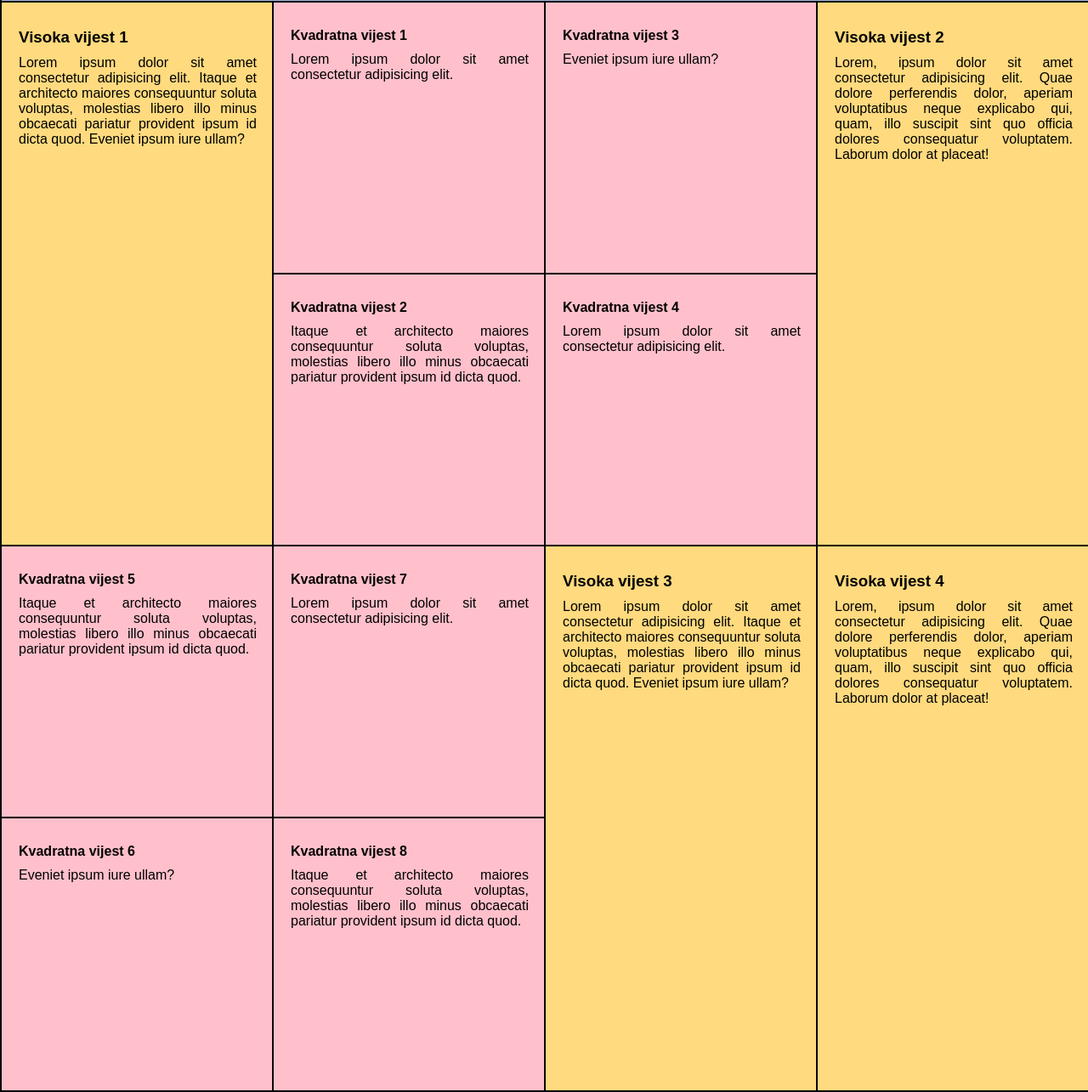
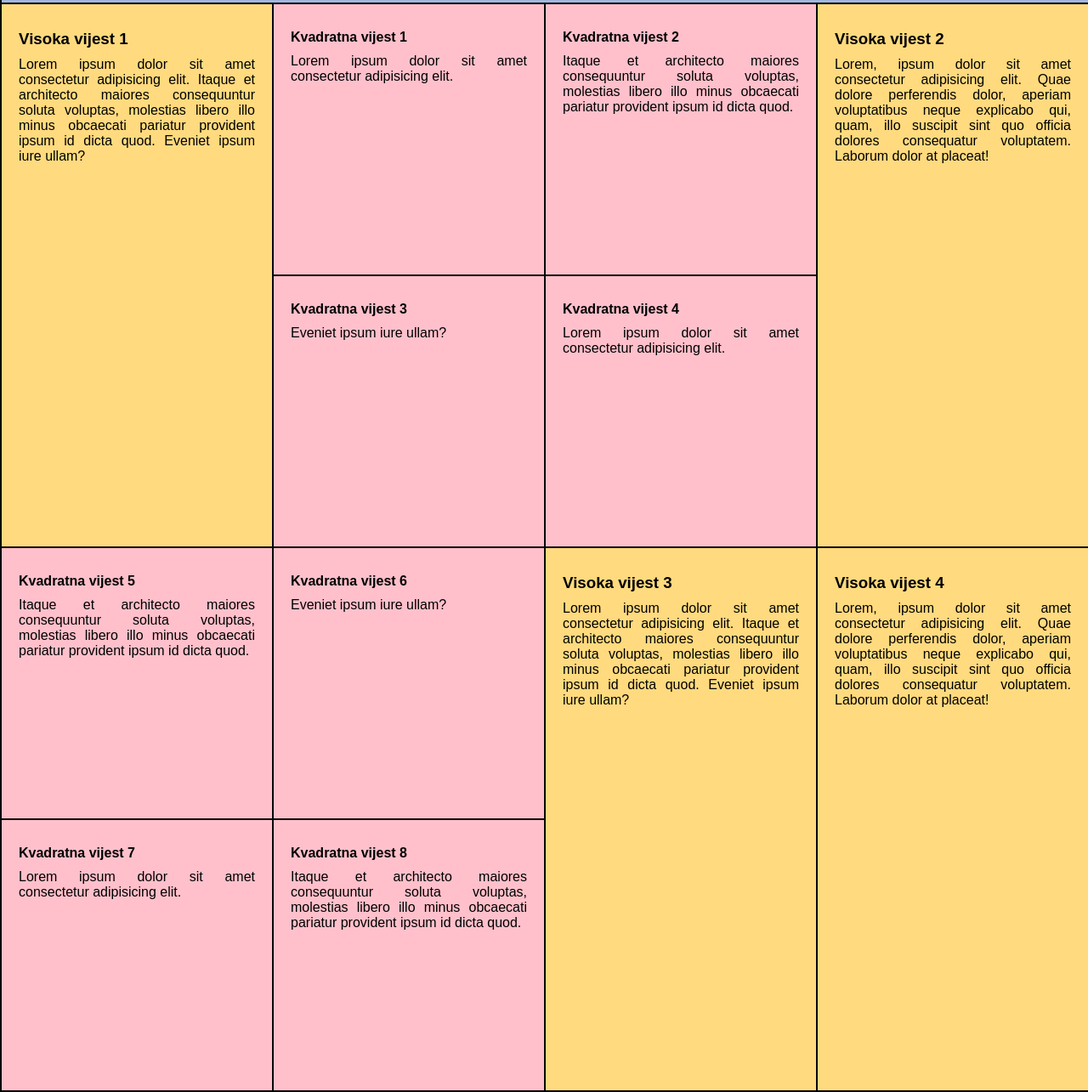
Before and after one commit to ekurtovic4/PropertiesWebApp, a plain HTML site: page projekat/html/vijesti.html in a window 1280 px wide. Shown: the part 791-2076 px from the top of the page at 85% size. Drawn offline with Linux system fonts and the light colour scheme.

Commit message:
vijesti preko grida, greska grid_layout_resize

```diff
--- a/projekat/css/vijesti.css
+++ b/projekat/css/vijesti.css
@@ -13,46 +13,44 @@ iframe {
 }
 
 #vijesti {
-    display: flex;
-    flex-wrap: wrap;
+    display: grid;
+    grid-template-columns: repeat(4, 1fr);
     width: 100%;
-    border-left: 2px solid black;
-    border-right: 2px solid black;
-    border-bottom: 2px solid black;
+    border: 1px solid black;
 }
 
 .glavnaVijest {
     aspect-ratio: 2;
     background-color: rgb(162, 183, 223);
-    outline: 2px solid black;
-    width: 100%;
+    border: 1px solid black;
+    grid-column: span 4;
     overflow: hidden;
     display: flex;
     flex-direction: row;
     overflow-y: auto;
+    box-sizing: border-box;
 }
 
 .visokaVijest {
     aspect-ratio: 1 / 2;
     background-color: rgb(255, 218, 126);
-    outline: 2px solid black;
-    width: 25%;
+    border: 1px solid black;
+    grid-column: span 1;
+    grid-row: span 2;
     overflow: hidden;
     overflow-y: auto;
-}
-
-.kvadratneVijesti {
-    display: flex;
-    flex-direction: column;
-    width: 25%;
+    box-sizing: border-box;
 }
 
 .kvadratnaVijest {
     aspect-ratio: 1;
     background-color: pink;
-    outline: 2px solid black;
+    border: 1px solid black;
+    grid-column: span 1;
+    grid-row: span 1;
     overflow: hidden;
     overflow-y: auto;
+    box-sizing: border-box;
 }
 
 h2, h3, h4 {
@@ -76,8 +74,13 @@ p {
 }
 
 @media only screen and (max-width : 800px) {
+    #vijesti {
+        grid-template-columns: repeat(2, 1fr);
+    }
+
     .glavnaVijest {
         aspect-ratio: 1;
+        grid-column: span 2;
         flex-direction: column;
     }
 
@@ -89,11 +92,5 @@ p {
         height: 50%;
     }
 
-    .visokaVijest {
-        width: 50%;
-    }
 
-    .kvadratneVijesti {
-        width: 50%;
-    }
 }
--- a/projekat/html/vijesti.html
+++ b/projekat/html/vijesti.html
@@ -33,7 +33,6 @@
                 iure ullam?
             </p>
         </div>
-        <div class = "kvadratneVijesti">
         <div class = "kvadratnaVijest">
             <h4>Kvadratna vijest 1</h4>
             <p>
@@ -47,8 +46,14 @@
                 ipsum id dicta quod.
             </p>
         </div>
+        <div class = "visokaVijest">
+            <h3>Visoka vijest 2</h3>
+            <p>
+                Lorem, ipsum dolor sit amet consectetur adipisicing elit. Quae dolore perferendis dolor, aperiam
+                voluptatibus neque explicabo qui, quam, illo suscipit sint quo officia dolores consequatur voluptatem.
+                Laborum dolor at placeat!
+            </p>
         </div>
-        <div class = "kvadratneVijesti">
         <div class = "kvadratnaVijest">
             <h4>Kvadratna vijest 3</h4>
             <p>
@@ -61,16 +66,6 @@
                 Lorem ipsum dolor sit amet consectetur adipisicing elit.
             </p>
         </div>
-        </div>
-        <div class = "visokaVijest">
-            <h3>Visoka vijest 2</h3>
-            <p>
-                Lorem, ipsum dolor sit amet consectetur adipisicing elit. Quae dolore perferendis dolor, aperiam
-                voluptatibus neque explicabo qui, quam, illo suscipit sint quo officia dolores consequatur voluptatem.
-                Laborum dolor at placeat!
-            </p>
-        </div>
-        <div class = "kvadratneVijesti">
         <div class = "kvadratnaVijest">
             <h4>Kvadratna vijest 5</h4>
             <p>
@@ -83,22 +78,6 @@
             <p>
                 Eveniet ipsum iure ullam?
             </p>
-            </div>
-        </div>
-        <div class = "kvadratneVijesti">
-            <div class = "kvadratnaVijest">
-                <h4>Kvadratna vijest 7</h4>
-                <p>
-                    Lorem ipsum dolor sit amet consectetur adipisicing elit.
-                </p>
-            </div>
-            <div class = "kvadratnaVijest">
-                <h4>Kvadratna vijest 8</h4>
-                <p>
-                    Itaque et architecto maiores consequuntur soluta voluptas, molestias libero illo minus obcaecati pariatur provident
-                    ipsum id dicta quod.
-                </p>
-            </div>
         </div>
         <div class = "visokaVijest">
             <h3>Visoka vijest 3</h3>
@@ -116,6 +95,19 @@
                 Laborum dolor at placeat!
             </p>
         </div>
+        <div class = "kvadratnaVijest">
+            <h4>Kvadratna vijest 7</h4>
+            <p>
+                Lorem ipsum dolor sit amet consectetur adipisicing elit.
+            </p>
+        </div>
+        <div class = "kvadratnaVijest">
+            <h4>Kvadratna vijest 8</h4>
+            <p>
+                Itaque et architecto maiores consequuntur soluta voluptas, molestias libero illo minus obcaecati pariatur provident
+                ipsum id dicta quod.
+            </p>
+        </div>
     </div>
 
 </body>
```
Also changed, not shown: projekat/css/nekretnine.css (+15 -3 lines). Lines whose indentation alone changed are shown as unchanged.
